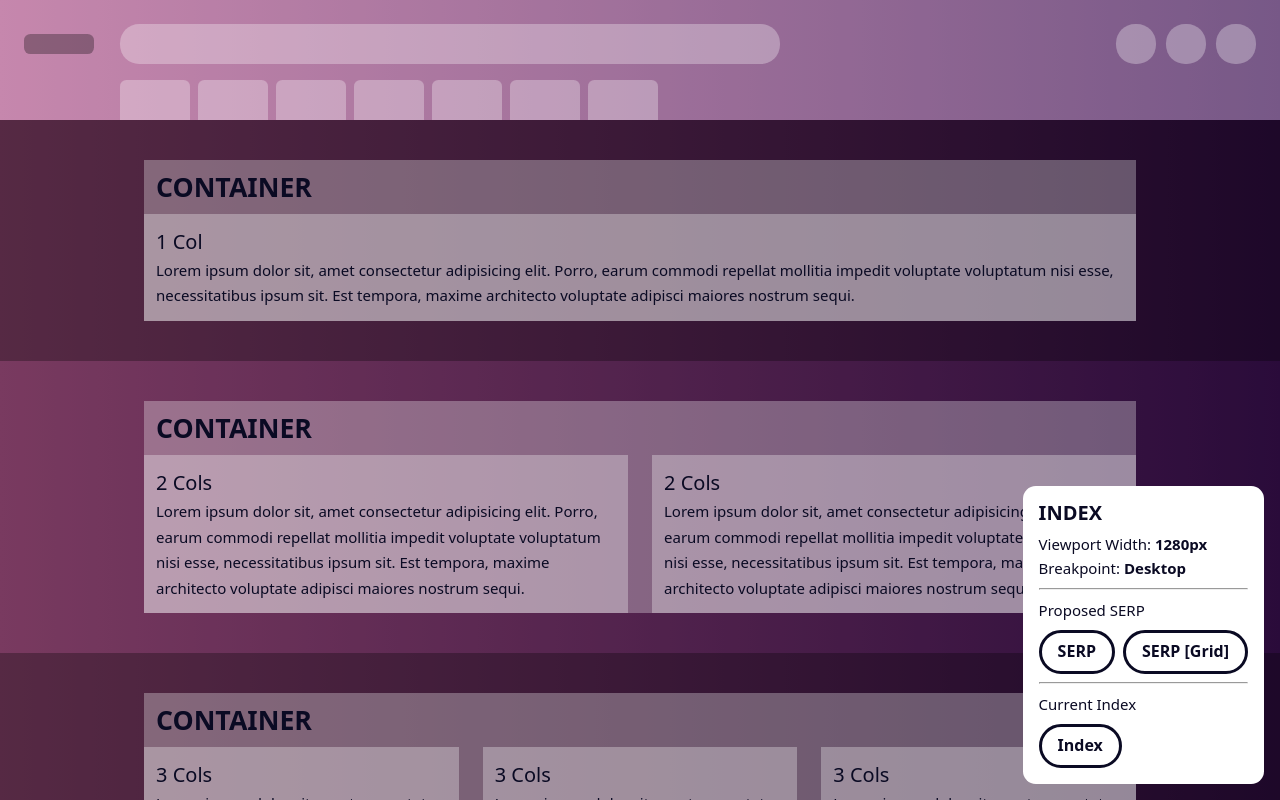
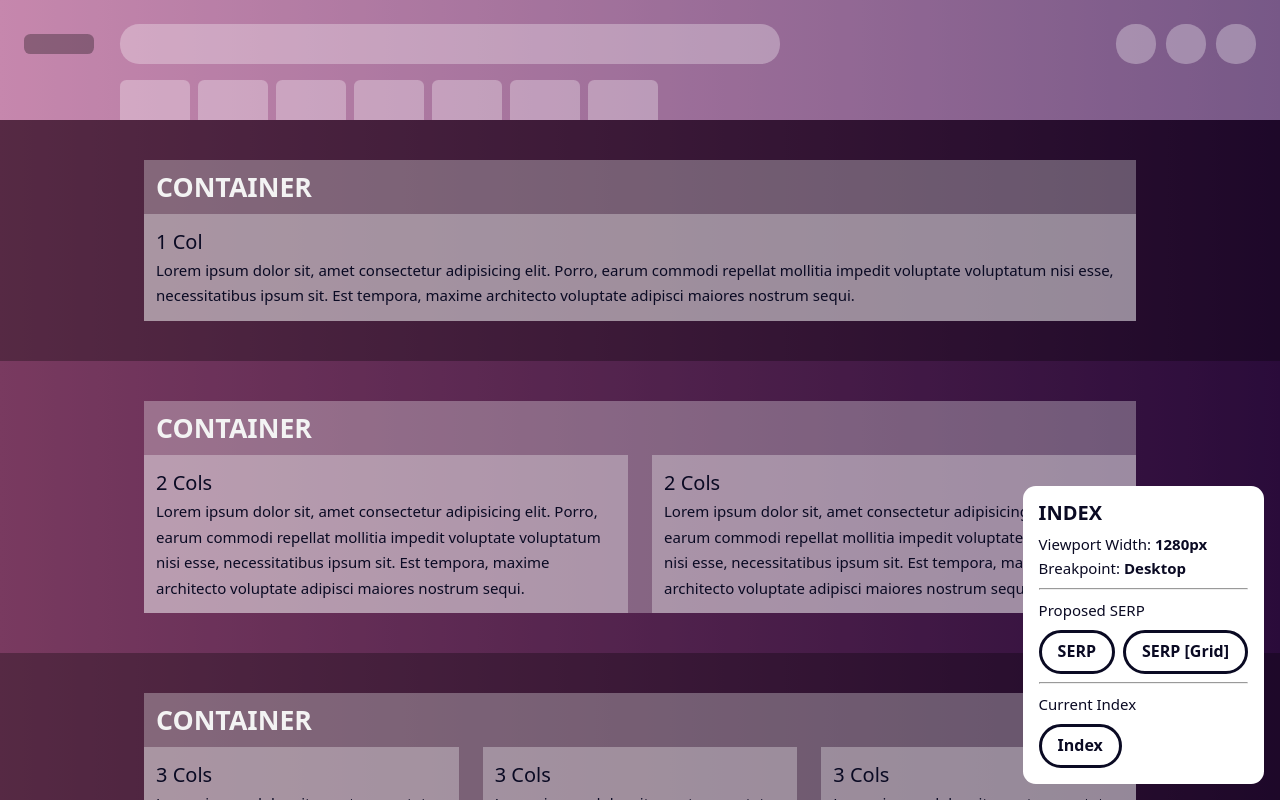
Before and after one commit to cmtayl0r/ecosia-layouts, a React (Vite) app: page /index-content in a window 1280 px wide. Shown: the top 800 px of the page. Built offline with nearby package versions, Linux system fonts and the light colour scheme.

Commit message:
add content changes to SERP page

```diff
--- a/src/styles/structure.css
+++ b/src/styles/structure.css
@@ -112,7 +112,6 @@ INDEX CURRENT
 --------------------------------------------------------------------------------
 */
 .index-wrapper {
-  background-color: beige;
   padding: var(--sp-40) 0;
 
   &:nth-of-type(even) {
@@ -125,6 +124,9 @@ INDEX CURRENT
 
 .index-cur-container,
 .index-new-container {
+  /* Properties */
+  color: var(--clr-white);
+
   & h5 {
     margin: 0;
     text-transform: uppercase;
@@ -153,6 +155,7 @@ INDEX CURRENT
   grid-template-columns: 1fr;
 
   /* Properties */
+  color: var(--clr-black);
 
   & > * {
     padding: var(--sp-12);
```
